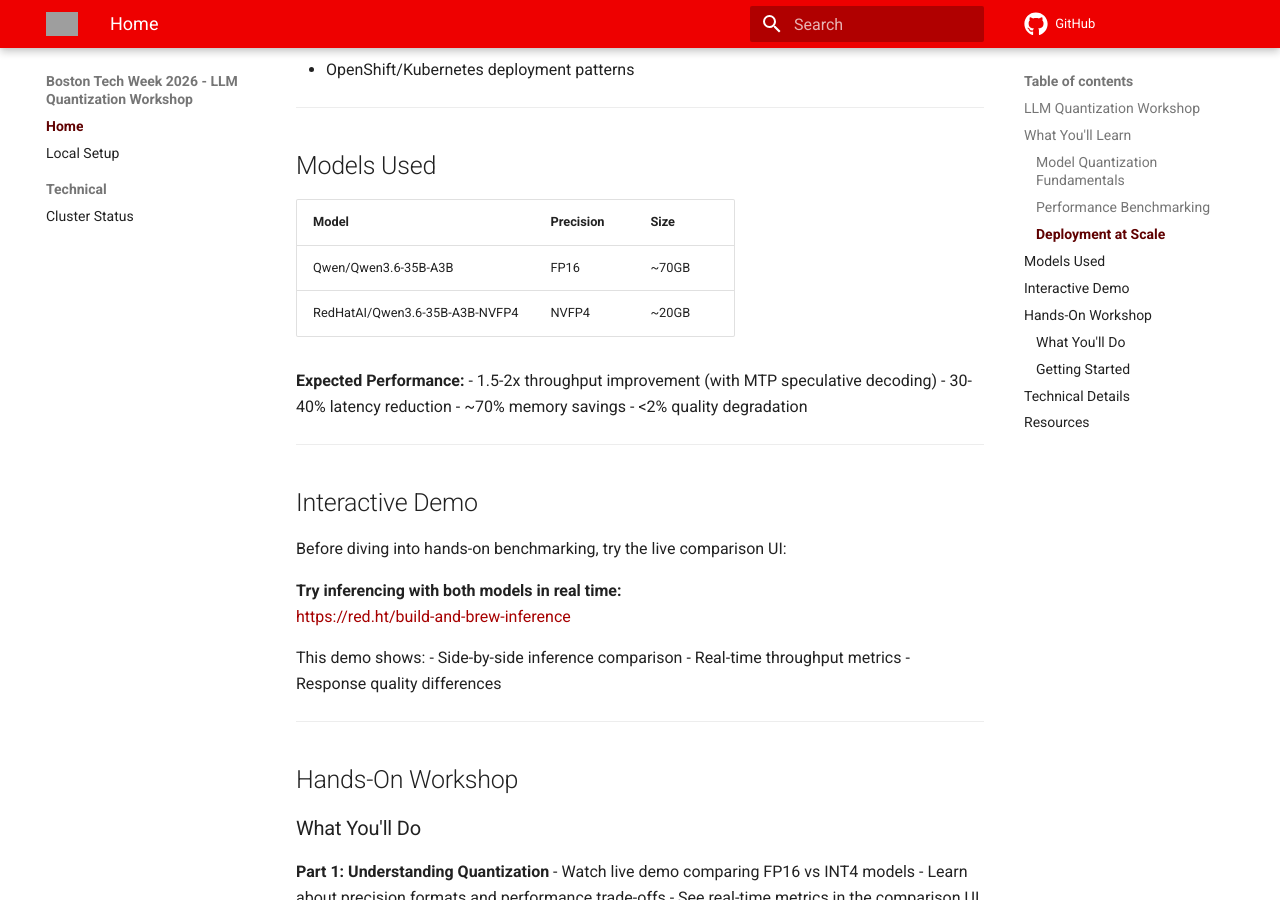
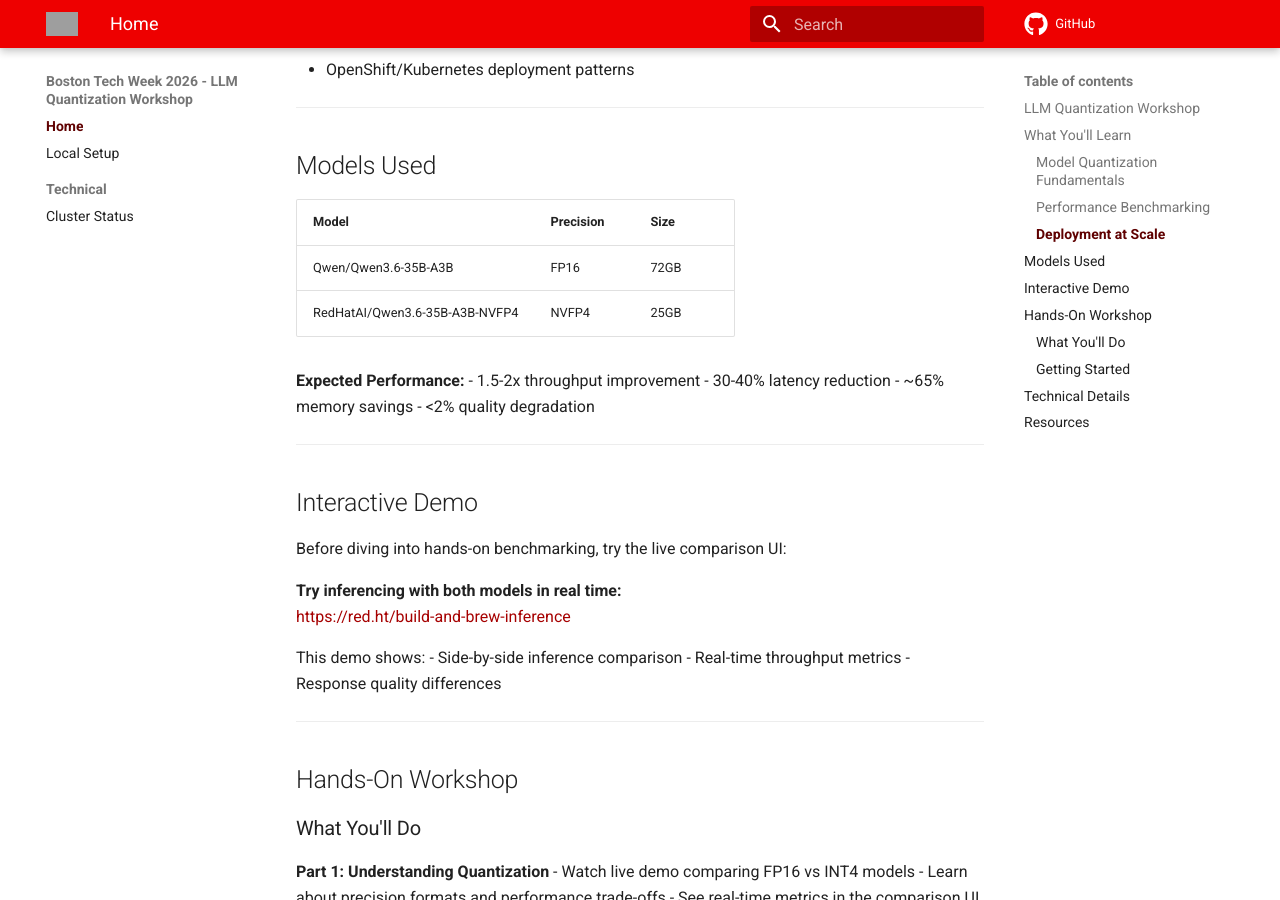
Before and after one commit to soyr-redhat/boston-tech-week-26-llm-compressor, an MkDocs documentation site: the page built from docs/index.md, in a window 1280 px wide and 900 px high, scrolled down 1186 px. Built offline with MkDocs 1.6.1 and Material for MkDocs 9.7.7, drawn with Linux system fonts in a browser that asks for light colours; comment, search, counter and statistics services are not loaded; grey boxes are pictures that could not be loaded.

Commit message:
Update model sizes and remove speculative decoding
- Model sizes: FP16 72GB, NVFP4 25GB (actual, not estimated)
- Reduction: ~70% → ~65% (accurate based on 72GB vs 25GB)
- Removed all speculative decoding references (only 1 token, not significant)
- Removed Speculative Decoding row from Part 7 model comparison table
- Fixed formatting issues from previous global replaces

```diff
--- a/docs/index.md
+++ b/docs/index.md
@@ -31,13 +31,13 @@
 
 | Model | Precision | Size |
 |-------|-----------|------|
-| Qwen/Qwen3.6-35B-A3B | FP16 | ~70GB |
-| RedHatAI/Qwen3.6-35B-A3B-NVFP4 | NVFP4 | ~20GB |
+| Qwen/Qwen3.6-35B-A3B | FP16 | 72GB |
+| RedHatAI/Qwen3.6-35B-A3B-NVFP4 | NVFP4 | 25GB |
 
 **Expected Performance:**
-- 1.5-2x throughput improvement (with MTP speculative decoding)
+- 1.5-2x throughput improvement
 - 30-40% latency reduction
-- ~70% memory savings
+- ~65% memory savings
 - <2% quality degradation
 
 ---
```
Also changed, not shown: README.md (+4 -5 lines), 2 other files.
